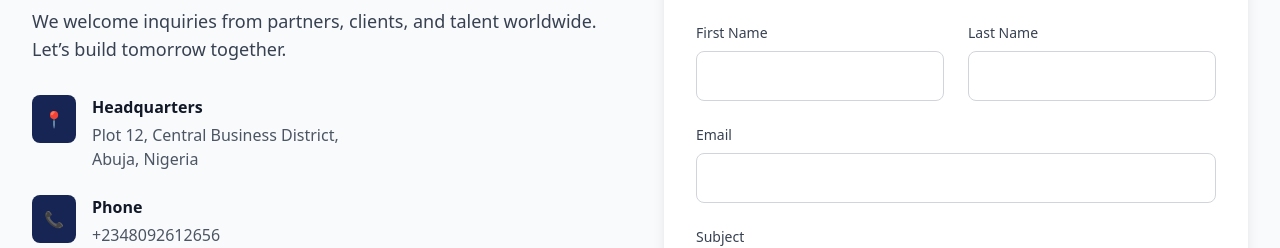
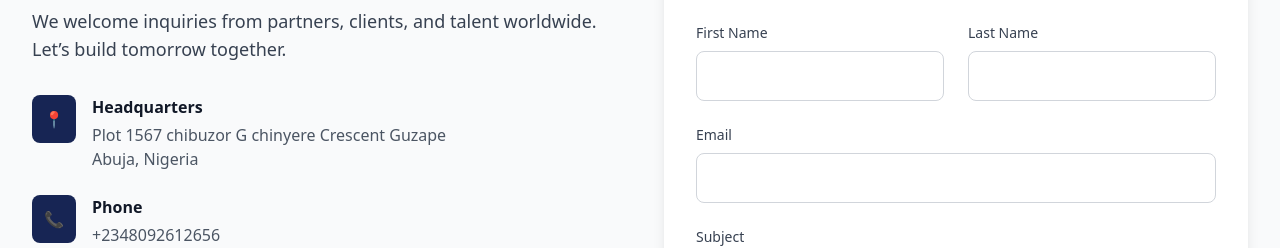
Before and after one commit to mail2chuka/ecangroups, a Next.js app: page / in a window 1280 px wide. Shown: the part 3072-3320 px from the top of the page. Built offline with nearby package versions, Linux system fonts and the light colour scheme.

Commit message:
Update index.js

```diff
--- a/src/pages/index.js
+++ b/src/pages/index.js
@@ -478,7 +478,7 @@ const ContactSection = () => {
                     Headquarters
                   </h3>
                   <p className="text-gray-600">
-                    Plot 12, Central Business District,
+                    Plot 1567 chibuzor G chinyere Crescent Guzape
                     <br />
                     Abuja, Nigeria
                   </p>
```
